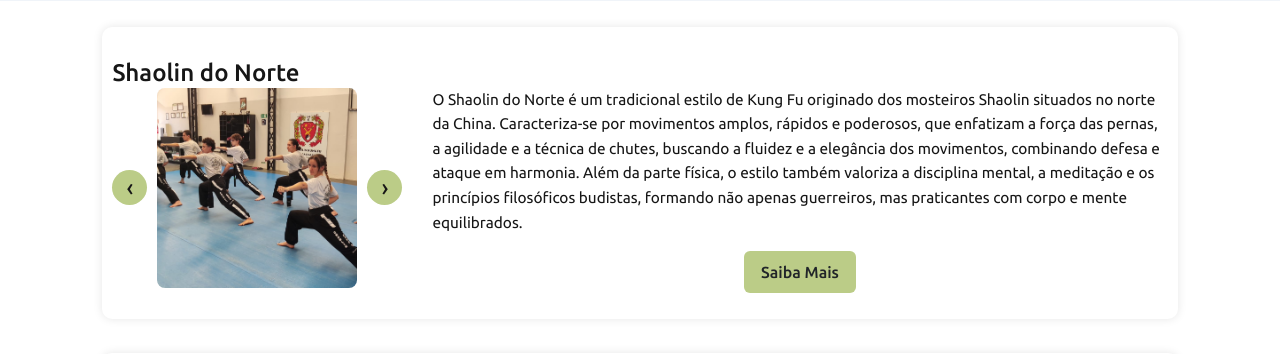
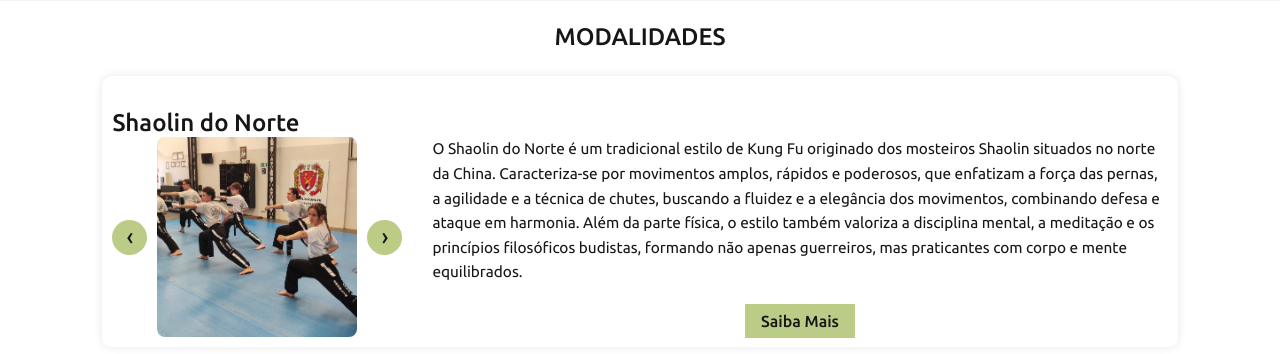
Before and after one commit to giuliabertanha/shaolinpiracicaba, a PHP site: page /modalidades.html in a window 1280 px wide. Shown: the part 155-509 px from the top of the page. Run offline with PHP 8.4, Linux system fonts and the light colour scheme; some libraries are stand-ins or nearby versions.

Commit message:
:sparkles: Arrumando botoes

```diff
--- a/modalidades.html
+++ b/modalidades.html
@@ -56,6 +56,8 @@
         </header>
 
         <main class="container-modalidades">
+            <h2 class="centro">MODALIDADES</h2>
+            <br>
             <div class="modalidade">
                 <h2>Shaolin do Norte</h2>
                 <div class="content">
@@ -77,8 +79,9 @@
                             a disciplina mental, a meditação e os princípios filosóficos budistas, formando
                             não apenas guerreiros, mas praticantes com corpo e mente equilibrados.
                         </p>
+                        <br>
                         <center>
-                            <a href="#" class="btn">Saiba Mais</a>
+                            <a href="#" class="btn_verde">Saiba Mais</a>
                         </center>
                     </div>
                 </div>
@@ -106,8 +109,9 @@
                             e cuidar do corpo e da mente. O Shaolin do Norte é uma forma
                             divertida e saudável de crescer forte, focado e com o coração tranquilo!
                         </p>
+                        <br>
                         <center>
-                            <a href="#" class="btn">Saiba Mais</a>
+                            <a href="#" class="voltar">Saiba Mais</a>
                         </center>
                     </div>
                 </div>
@@ -135,8 +139,9 @@
                             que valoriza não apenas o desempenho no combate, mas também o respeito, a
                             disciplina e o autoconhecimento, pilares essenciais do verdadeiro espírito marcial.
                         </p>
+                        <br>
                         <center>
-                            <a href="#" class="btn">Saiba Mais</a>
+                            <a href="#" class="btn_verde">Saiba Mais</a>
                         </center>
                     </div>
                 </div>
@@ -164,8 +169,9 @@
                             técnica e estratégia, promovendo o respeito, a disciplina e o autodomínio
                              — valores essenciais dentro do verdadeiro caminho marcial.
                         </p>
+                        <br>
                         <center>
-                            <a href="#" class="btn">Saiba Mais</a>
+                            <a href="#" class="btn_verde">Saiba Mais</a>
                         </center>
                     </div>
                 </div>
@@ -193,8 +199,9 @@
                             e harmonia, que ensina o praticante a se mover com calma, foco e serenidade —
                             dentro e fora do tatame.
                         </p>
+                        <br>
                         <center>
-                            <a href="#" class="btn">Saiba Mais</a>
+                            <a href="#" class="btn_verde">Saiba Mais</a>
                         </center>
                     </div>
                 </div>
@@ -209,5 +216,6 @@
                 <i class="fa-brands fa-instagram fa-xl m-1" style="color: #161616;"></i>
             </div>
         </footer>
+        <script src="js/bootstrap.bundle.min.js"></script>
     </body>
 </html>
--- a/styles.css
+++ b/styles.css
@@ -7,6 +7,7 @@
   --gray: #e6ecf3;
   --black: #161616;
   --green: #bbcc87;
+  --red: #E07D7D;
 }
 
 * {
@@ -110,8 +111,22 @@ footer {
 }
 
 /*BOTÕES*/
-.btn {
+.btn_verde{
   background-color: var(--green) !important;
+  font-weight: 500 !important;
+  margin: 1rem;
+  padding: 0.5rem 1rem !important;
+}
+
+.voltar {
+  background-color: var(--gray) !important;
+  font-weight: 500 !important;
+  margin: 1rem;
+  padding: 0.5rem 1rem !important;
+}
+
+.excluir {
+  background-color: var(--red) !important;
   font-weight: 500 !important;
   margin: 1rem;
   padding: 0.5rem 1rem !important;
@@ -149,9 +164,14 @@ thead {
 
 /*MAIN - MODALIDADE*/
 .container-modalidades {
-  padding: 2% 8%;
+  padding: 0% 8%;
   max-width: 1400px;
   margin: 0 auto;
+}
+
+/*CENTRALIZAR - TITULO*/
+.centro {
+  text-align: center;
 }
 
 /*MODALIDADES*/
```
